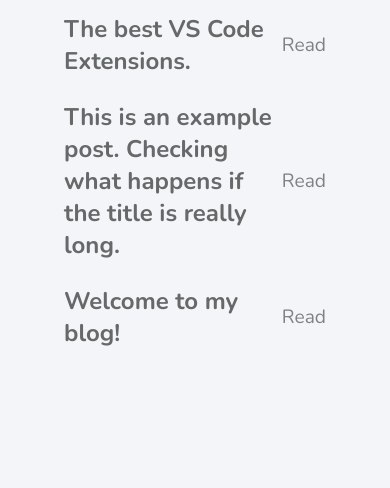
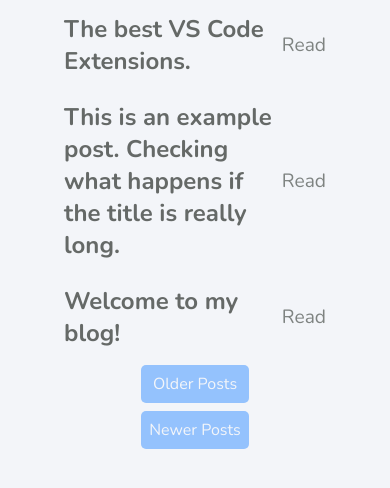
Before and after one commit to DantchoLV9/dantcho-pwd, a plain HTML site: page index.html in a window 390 px wide. Shown: the part 186-674 px from the top of the page. Drawn offline with nearby package versions, Linux system fonts and the light colour scheme; files that its build step writes are made by us from their sources.

Commit message:
Added pagination

```diff
--- a/index.html
+++ b/index.html
@@ -111,6 +111,10 @@
 					</div>
 				</div>
 			</div>
+			<div class="pagination">
+				<a>Older Posts</a>
+				<a>Newer Posts</a>
+			</div>
 		</main>
 		<script src="js/navigation.js"></script>
 		<script src="js/postListElement.js"></script>
--- a/less/posts-list.less
+++ b/less/posts-list.less
@@ -150,4 +150,43 @@
 			display: inline-block;
 		}
 	}
+
+	.pagination {
+		margin: 2rem 0;
+		text-align: center;
+
+		a {
+			display: inline;
+			padding: 0.5rem;
+			color: @main-white;
+			border-radius: 5px;
+			background-color: lighten(@main-blue, 20%);
+			cursor: pointer;
+			transition: all 0.3s ease;
+		}
+
+		a:hover {
+			background-color: lighten(@main-blue, 10%);
+		}
+
+		a:first-child {
+			margin-right: 0.5rem;
+		}
+	}
+
+	@media screen and (max-width: 576px) {
+		.pagination {
+			width: fit-content;
+			margin: 0.5rem auto;
+
+			a {
+				display: block;
+				margin-bottom: 0.5rem;
+			}
+
+			a:first-child {
+				margin-right: 0;
+			}
+		}
+	}
 }
```
